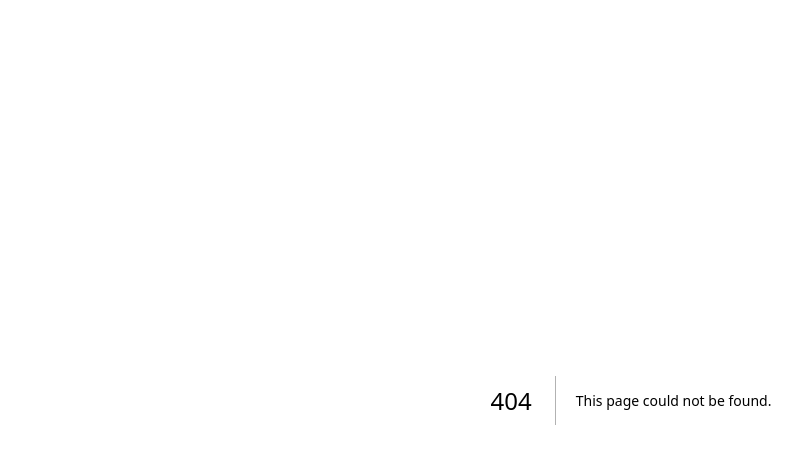
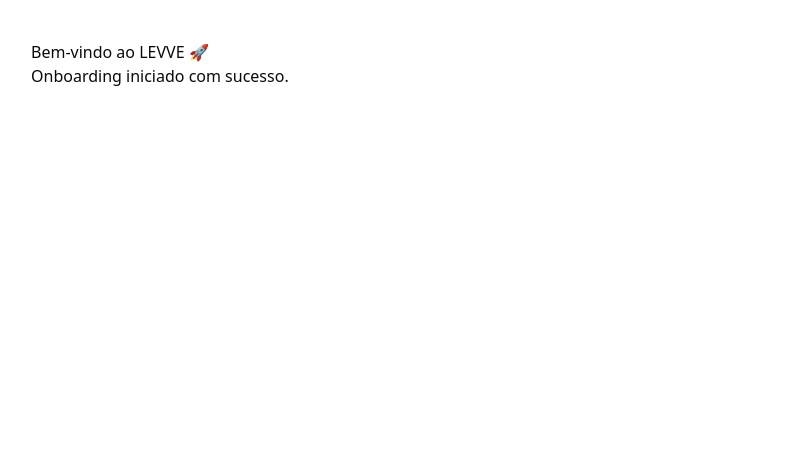
Before and after one commit to oliveiradasilvajoaovictor03-afk/levve, a Next.js app: page /boas-vindas in a window 1280 px wide. Before the commit this address had no page. Shown: the top 464 px of the page, without its empty margins (9-811 px from the left). Built offline with nearby package versions, Linux system fonts and the light colour scheme.

Commit message:
add boas-vindas page

```diff
--- /dev/null
+++ b/src/app/boas-vindas/page.tsx
@@ -0,0 +1,8 @@
+export default function BoasVindas() {
+  return (
+    <main style={{ padding: 40 }}>
+      <h1>Bem-vindo ao LEVVE 🚀</h1>
+      <p>Onboarding iniciado com sucesso.</p>
+    </main>
+  );
+}
```
